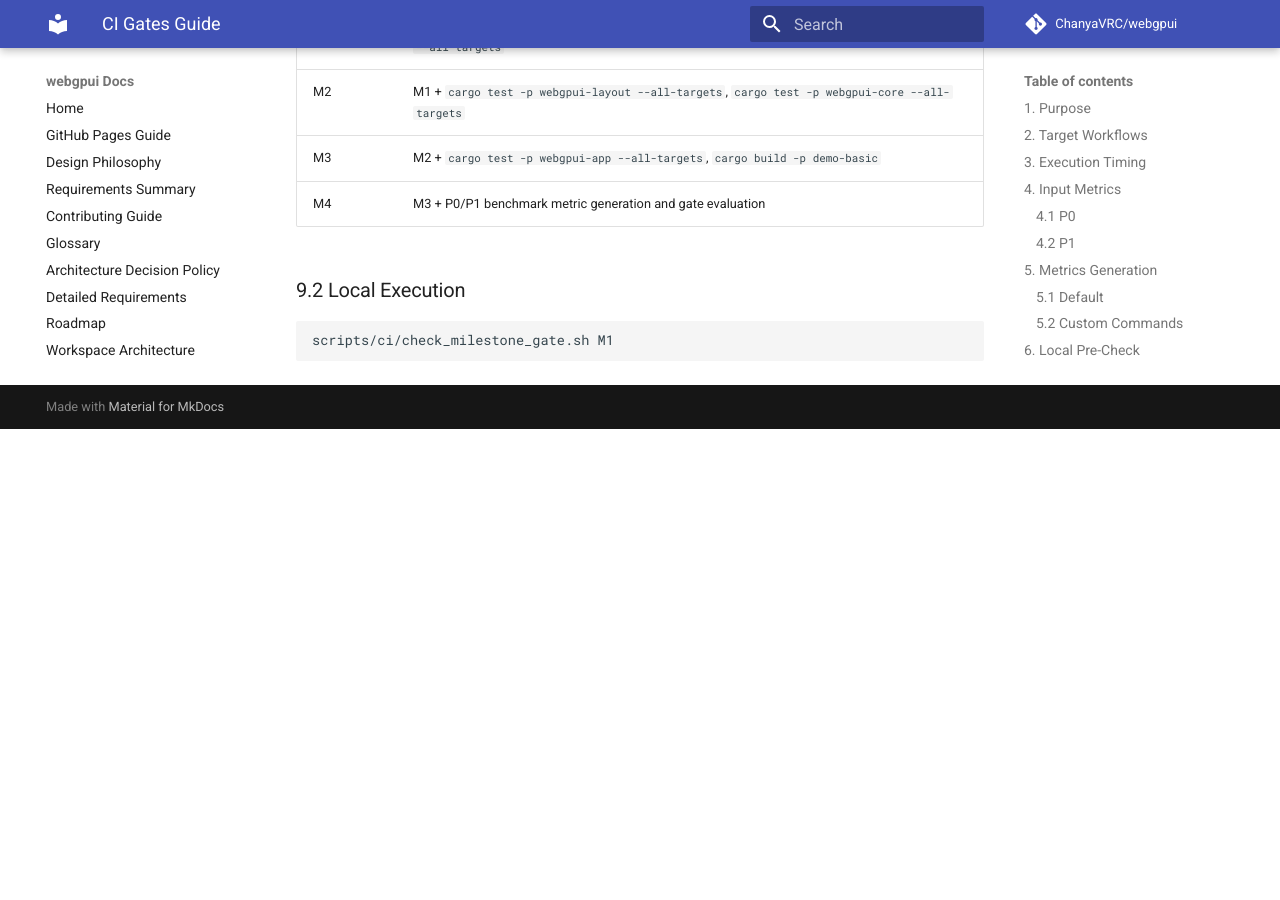
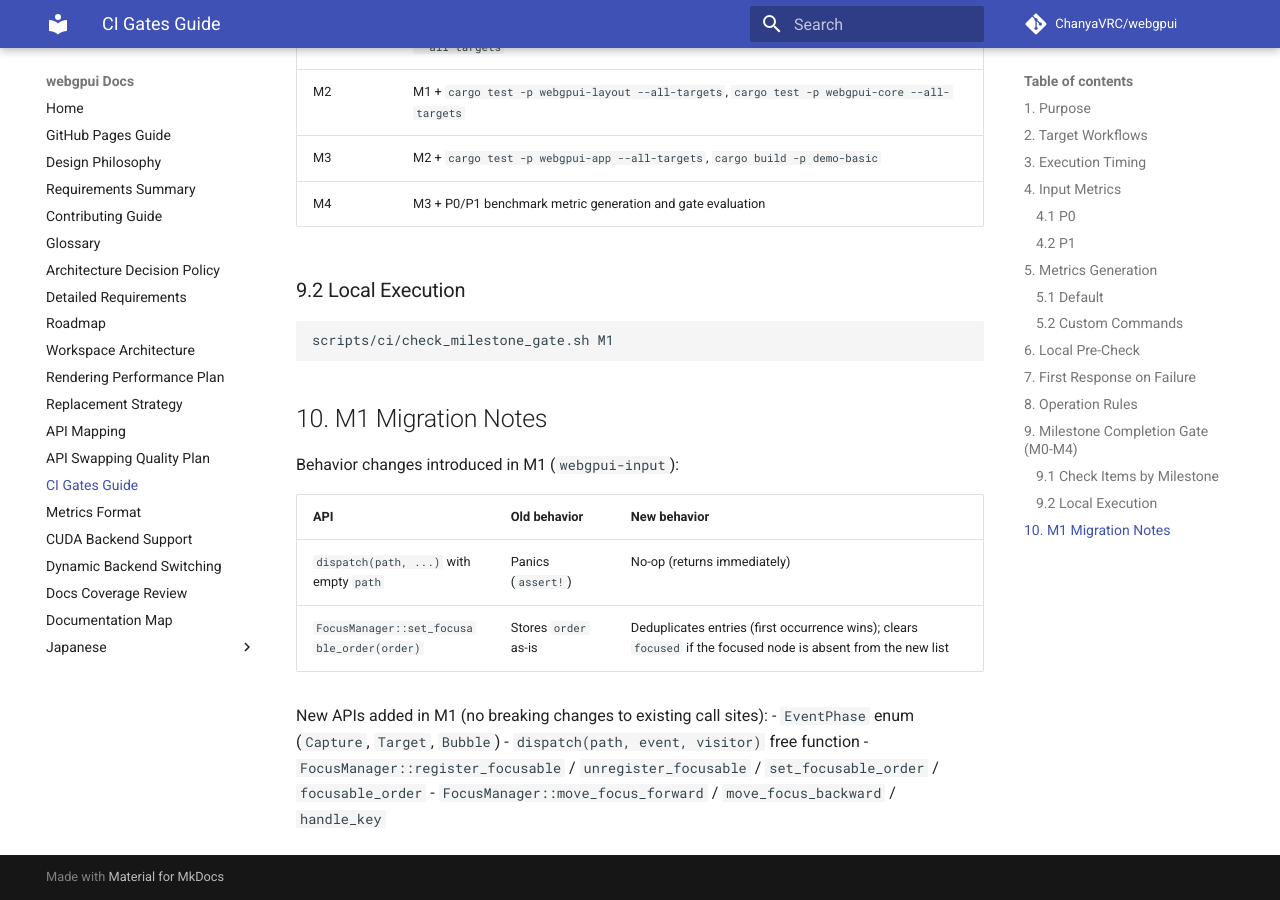
Before and after one commit to ChanyaVRC/webgpui, an MkDocs documentation site: the page built from docs/ci-gates.md, in a window 1280 px wide and 900 px high, scrolled down 2509 px. Built offline with MkDocs 1.6.1 and Material for MkDocs 9.7.7, drawn with Linux system fonts in a browser that asks for light colours; comment, search, counter and statistics services are not loaded; before the commit the page ends 2938 px from its top, so only the background shows below that.

````diff
--- a/docs/ci-gates.md
+++ b/docs/ci-gates.md
@@ -80,3 +80,18 @@ Use the milestone gate to evaluate roadmap completion criteria in CI.
 ```bash
 scripts/ci/check_milestone_gate.sh M1
 ```
+
+## 10. M1 Migration Notes
+
+Behavior changes introduced in M1 (`webgpui-input`):
+
+| API | Old behavior | New behavior |
+| --- | --- | --- |
+| `dispatch(path, ...)` with empty `path` | Panics (`assert!`) | No-op (returns immediately) |
+| `FocusManager::set_focusable_order(order)` | Stores `order` as-is | Deduplicates entries (first occurrence wins); clears `focused` if the focused node is absent from the new list |
+
+New APIs added in M1 (no breaking changes to existing call sites):
+- `EventPhase` enum (`Capture`, `Target`, `Bubble`)
+- `dispatch(path, event, visitor)` free function
+- `FocusManager::register_focusable` / `unregister_focusable` / `set_focusable_order` / `focusable_order`
+- `FocusManager::move_focus_forward` / `move_focus_backward` / `handle_key`
````
Also changed, not shown: docs/ja/ci-gates.md (+15 -0 lines), docs/ja/workspace-architecture.md (+4 -2 lines), docs/workspace-architecture.md (+4 -2 lines), 1 other file.
